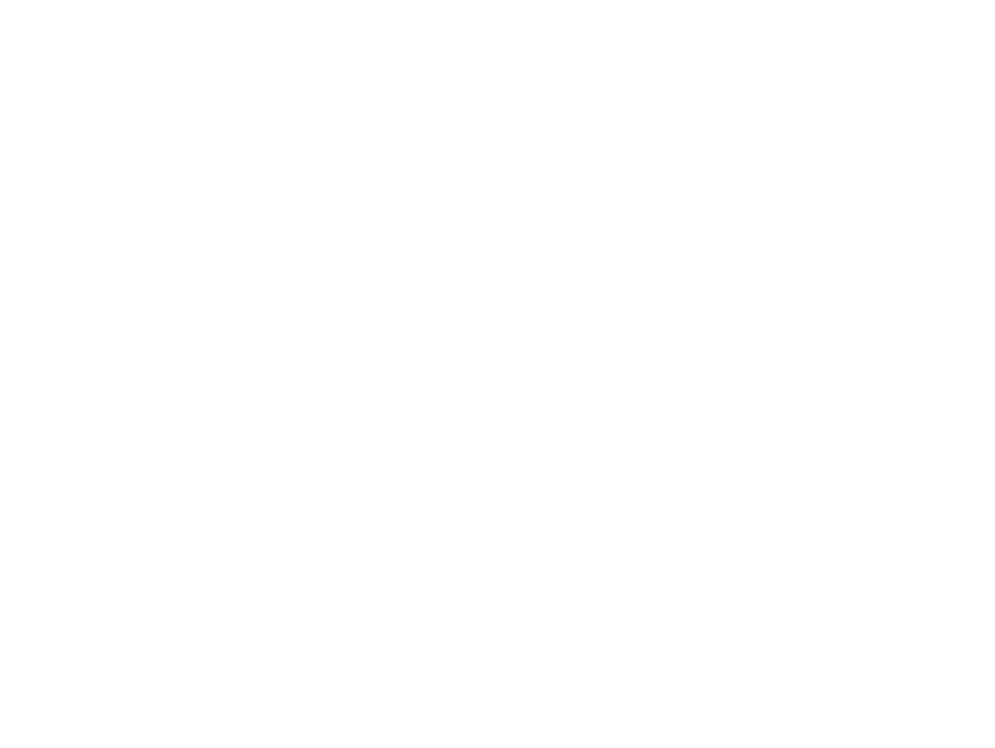
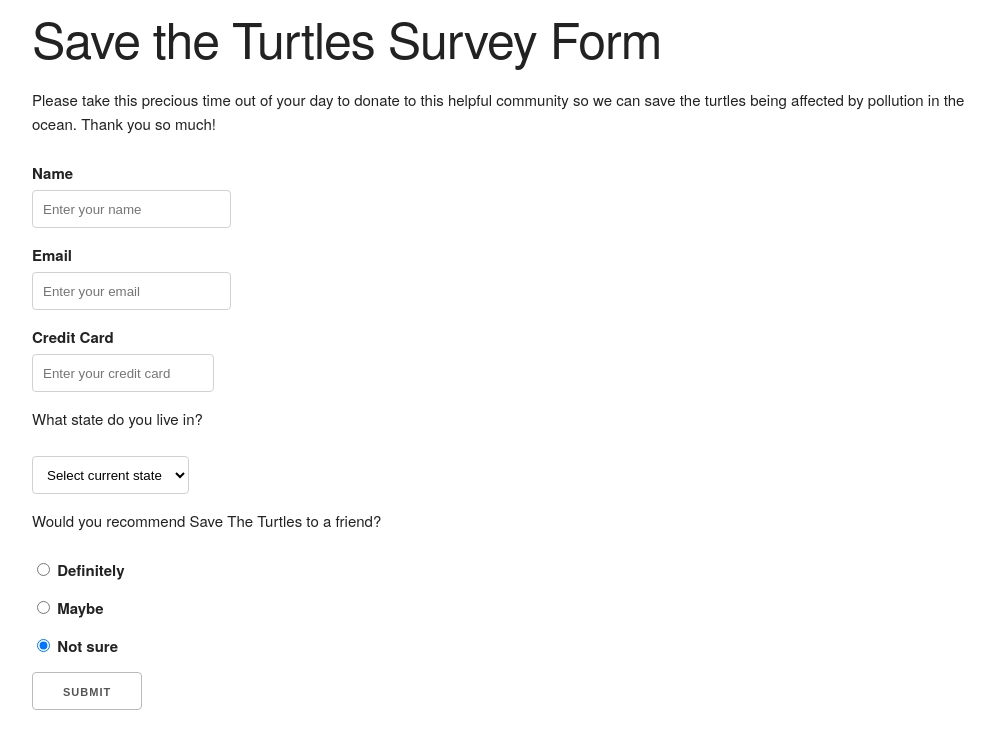
Before and after one commit to JamesTheGod123/Survey-Form, a plain HTML site: page index.html in a window 1280 px wide. Shown: the whole page, without its empty margins (128-1123 px from the left). Drawn offline with nearby package versions, Linux system fonts and the light colour scheme.

Commit message:
finished

```diff
--- a/index.html
+++ b/index.html
@@ -5,14 +5,59 @@
     <meta name="viewport"
           content="width=device-width, user-scalable=no, initial-scale=1.0, maximum-scale=1.0, minimum-scale=1.0">
     <meta http-equiv="X-UA-Compatible" content="ie=edge">
-    <link rel="stylesheet" href="https://cdnjs.cloudflare.com/ajax/libs/skeleton/2.0.4/skeleton.css" integrity="sha512-5fsy+3xG8N/1PV5MIJz9ZsWpkltijBI48gBzQ/Z2eVATePGHOkMIn+xTDHIfTZFVb9GMpflF2wOWItqxAP2oLQ==" crossorigin="anonymous" referrerpolicy="no-referrer" />
+    <link rel="stylesheet" href="https://cdnjs.cloudflare.com/ajax/libs/skeleton/2.0.4/skeleton.css"/>
     <link rel="stylesheet" href="style.css">
     <title>Form</title>
 </head>
 <body>
 <!--Your Code Goes Below this line-->
-
-
+    <div class="container">
+        <header class="header">
+            <h1 id="title" class="text-center">Save the Turtles Survey Form</h1>
+            <p id="description" class="description text-center">Please take this precious time out of your day to donate to this helpful community so we can save the turtles being affected by pollution in the ocean. Thank you so much!</p>
+        </header>
+        <form id="survey-form">
+            <div class="form-group">
+                <label for="name" id="name-label">Name</label>
+                <input type="text" id="name" class="form-control" placeholder="Enter your name" required>
+            </div>
+            <div class="form-group">
+                <label for="email" id="email-label">Email</label>
+                <input type="email" id="email" class="form-control" placeholder="Enter your email" required>
+            </div>
+            <div class="form-group">
+                <label for="credit" id="credit-label">Credit Card</label>
+                <input type="number" id="credit" class="form-control" min="16" max="9999999999999999" placeholder="Enter your credit card" required>
+            </div>
+            <div form="form-group">
+                <p>What state do you live in?</p>
+                <select name="state" id="dropdown" class="form-control" required>
+                    <option disabled selected value>Select current state</option>
+                    <option value="Massachusetts">Massachusetts</option>
+                    <option value="Rhode Island">Rhode Island</option>
+                    <option value="Maine">Maine</option>
+                    <option value="Connecticut">Connecticut</option>
+                </select>
+            </div>
+            <div class="form-group">
+                <p>Would you recommend Save The Turtles to a friend?</p>
+                <label>
+                    <input name="user-recommend" value="definitely" type="radio" class="input-radio" checked>
+                    Definitely
+                </label>
+                <label>
+                    <input name="user-recommend" value="definitely" type="radio" class="input-radio" checked>
+                    Maybe
+                </label>
+                <label>
+                    <input name="user-recommend" value="definitely" type="radio" class="input-radio" checked>
+                    Not sure
+                </label>
+            </div>
+            <button type="submit" id="submit" class="submit-button">
+                Submit </button>
+        </form>
+    </div>
 <!--Your Code Goes Above this line-->
 <script src="https://cdn.freecodecamp.org/testable-projects-fcc/v1/bundle.js"></script>
 </body>
```
